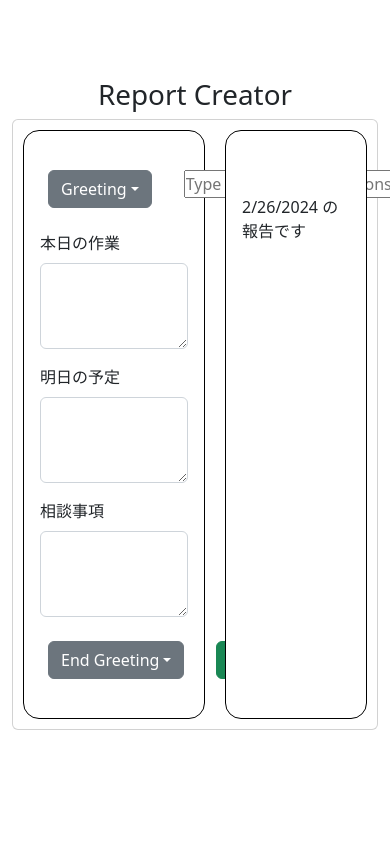
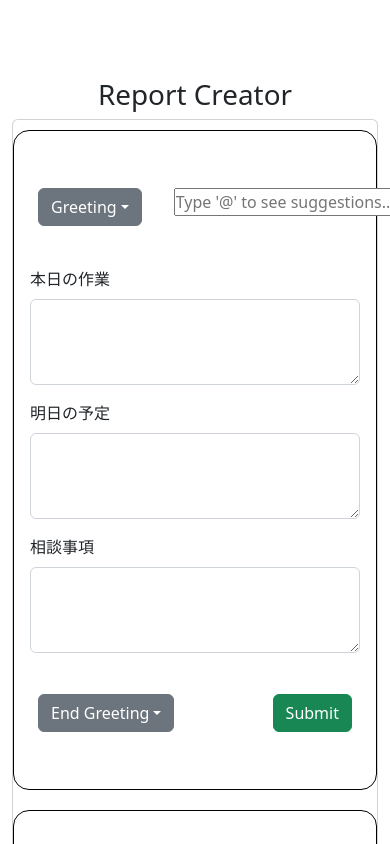
Before and after one commit to Sulav-Kharel/Report-creator, a React (Vite) app: page / in a window 390 px wide. Shown: the top 844 px of the page. Built offline with nearby package versions, Linux system fonts and the light colour scheme.

Commit message:
added responsiveness

```diff
--- a/src/App.css
+++ b/src/App.css
@@ -18,7 +18,7 @@
 }
 
 .card-body {
-    margin: 10px;
+    margin: 10px 0;
     padding: 10px;
     border: 1px solid black;
     border-radius: 16px;
@@ -33,3 +33,24 @@
     margin: 10% 0;
     padding: 8px;
 }
+
+@media (max-width: 768px) {
+    .container {
+        width: 100%;
+    }
+
+    .card {
+        flex: 1;
+        flex-direction: column !important;
+    }
+
+    .card-body {
+        margin: 10px 0;
+        padding: 10px;
+        border: 1px solid black;
+        border-radius: 16px;
+        background-color: white;
+        width: 100%;
+    }
+
+}
--- a/src/components/Report.tsx
+++ b/src/components/Report.tsx
@@ -31,28 +31,33 @@ const Report: React.FC<Props> = ({
           <strong key={index}>{greeting}</strong>
         ))}
         <br />
+        <br />
         {/* Date */}
-        {new Date().toLocaleDateString()} の報告です <br />
+        {todayTasks && (
+          <div>
+            {new Date().toLocaleDateString()} の報告です <br />
+          </div>
+        )}
         <br />
       </div>
 
       {todayTasks && (
         <div>
-          <h4>本日の作業</h4>
+          <h5>[本日の作業]</h5>
           {/* Display today's tasks */}
           <p>{todayTasks}</p>
         </div>
       )}
       {tomorrowPlans && (
         <div>
-          <h4>明日の予定</h4>
+          <h5>[明日の予定]</h5>
           {/* Display tomorrow's plans */}
           <p>{tomorrowPlans}</p>
         </div>
       )}
       {consultation && (
         <div>
-          <h4>相談事項</h4>
+          <h5>[相談事項]</h5>
           {/* Display consultation */}
           <p>{consultation}</p>
         </div>
```
